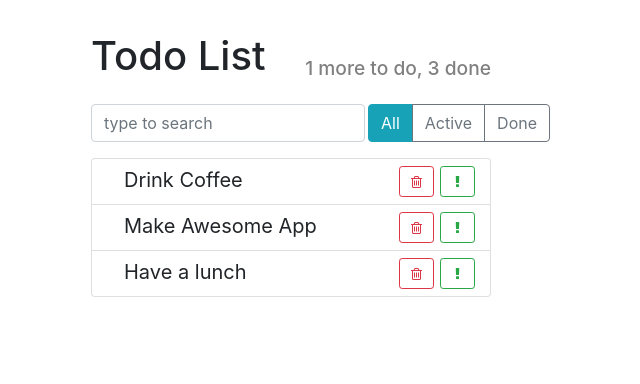
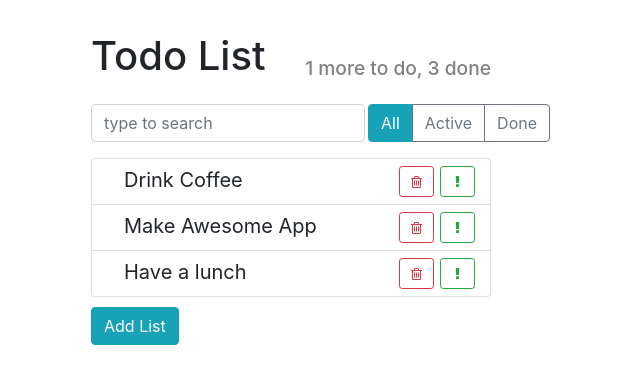
Before and after one commit to Crash2410/Todo-List, a React (Create React App) app: page / in a window 1280 px wide. Shown: the top 384 px of the page, without its empty margins (349-989 px from the left). Built offline with nearby package versions, Linux system fonts and the light colour scheme.

Commit message:
setState() - добавление элемента

```diff
--- a/src/components/App/App.js
+++ b/src/components/App/App.js
@@ -4,12 +4,11 @@ import AppHeader from '../app-header/app-header';
 import SearchPanel from '../search-panel/search-panel';
 import TodoList from '../todo-list/todo-list';
 import ItemStatusFilter from '../item-status-filter/item-status-filter';
+import ItemAddForm from '../item-add-form/item-add-form';
 
 import './App.css';
-
-
 export default class App extends React.Component {
-
+    maxId = 100;
     state = {
         todoData: [
             { label: 'Drink Coffee', important: false, id: 1 },
@@ -30,6 +29,22 @@ export default class App extends React.Component {
         })
     }
 
+    addItem = (text) => {
+
+        const newItem = {
+            label: text, important: false, id: this.maxId++
+        }
+
+        this.setState(({ todoData }) => {
+            const newArray = [...todoData, newItem];
+
+            return {
+                todoData: newArray
+            }
+        })
+
+    }
+
     render() {
         return (
             <div className="todo-app" >
@@ -40,6 +55,7 @@ export default class App extends React.Component {
                 </div>
 
                 <TodoList todos={this.state.todoData} onDeleted={this.deleteItem} />
+                <ItemAddForm onAdd={this.addItem} />
             </div>
         );
     }
--- /dev/null
+++ b/src/components/item-add-form/item-add-form.css
@@ -0,0 +1,3 @@
+.add-button{
+    margin-top: 10px;
+  }
--- /dev/null
+++ b/src/components/item-add-form/item-add-form.js
@@ -0,0 +1,14 @@
+import React from 'react';
+import './item-add-form.css';
+
+export default class ItemAddForm extends React.Component {
+    render() {
+        const { onAdd } = this.props;
+
+        return (
+            <button type="button" className="btn btn-info add-button" onClick={() => {
+                onAdd('Hello');
+            }}>Add List</button>
+        );
+    }
+}
--- a/src/components/todo-list/todo-list.js
+++ b/src/components/todo-list/todo-list.js
@@ -10,7 +10,7 @@ const TodoList = ({ todos, onDeleted }) => {
 
     return (
       <li key={id} className="list-group-item">
-        <TodoListItem {...itemProps} onDeleted={()=>{
+        <TodoListItem {...itemProps} onDeleted={() => {
           onDeleted(id);
         }} />
       </li>
```
Also changed, not shown: src/components/App/App.css (indentation only).
